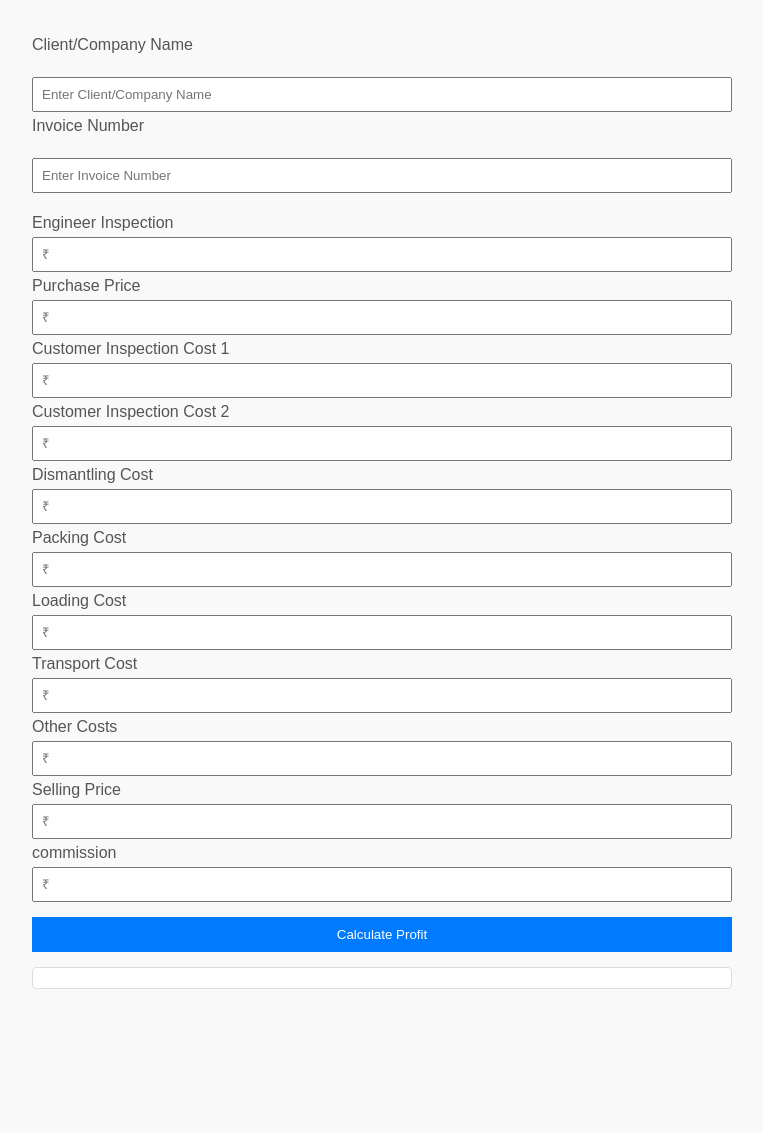
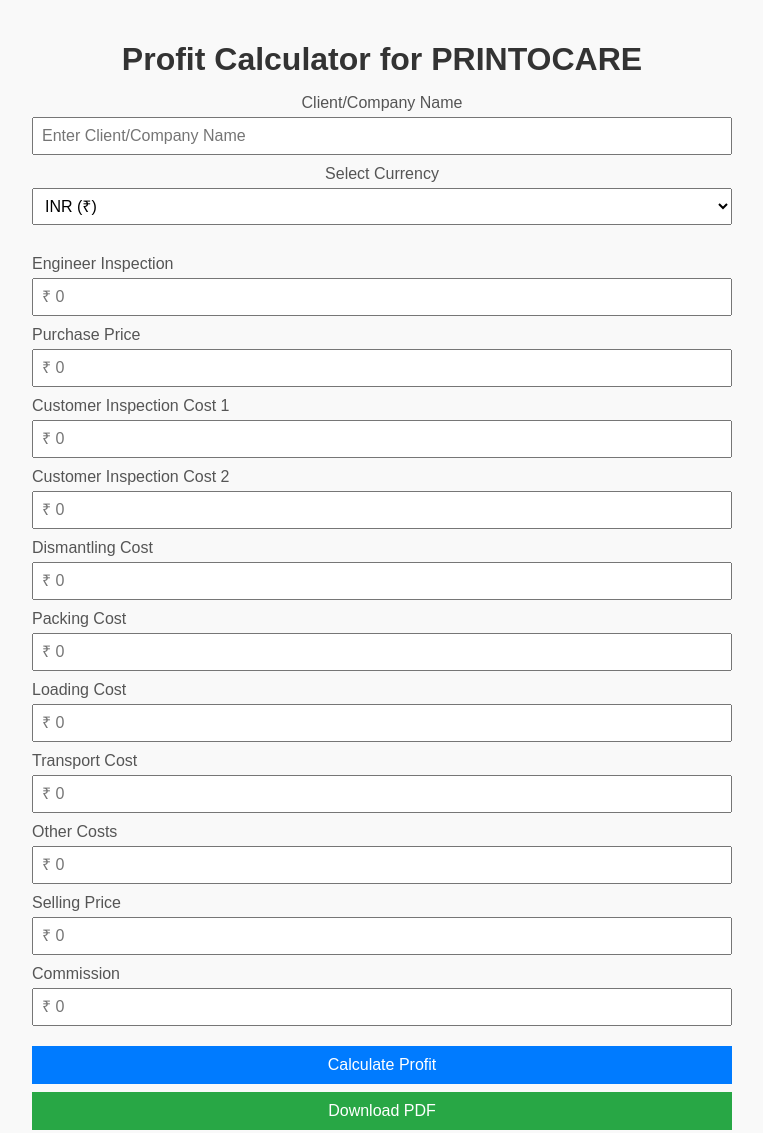
Before and after one commit to Hermanika-Godara/Profit-calculator, a plain HTML site: page index.html in a window 1280 px wide. Shown: the top 1133 px of the page, without its empty margins (258-1021 px from the left). Before the commit the page ends 1009 px from the top, so only its background shows below. Drawn offline with nearby package versions, Linux system fonts and the light colour scheme.

Commit message:
Update index.html

```diff
--- a/index.html
+++ b/index.html
@@ -1,9 +1,9 @@
 <!DOCTYPE html>
 <html lang="en">
 <head>
-  <meta charset="UTF-8">
-  <meta name="viewport" content="width=device-width, initial-scale=1.0">
-  <title> PRINTOCARE Profit Calculator </title>
+  <meta charset="UTF-8" />
+  <meta name="viewport" content="width=device-width, initial-scale=1" />
+  <title>Profit Calculator for PRINTOCARE</title>
   <style>
     body {
       font-family: Arial, sans-serif;
@@ -16,27 +16,23 @@
     h1 {
       text-align: center;
       color: #333;
+      margin-bottom: 5px;
     }
-    #clientInfo {
-      position: absolute;
-      top: 20px;
-      right: 20px;
-      text-align: right;
-      color: #333;
-    }
-    .input-group {
-      margin-bottom: 10px;
+    p#clientSection {
+      text-align: center;
+      margin-bottom: 20px;
     }
     label {
       display: block;
       margin-bottom: 5px;
       color: #555;
     }
-    input[type="number"], input[type="text"] {
+    input[type="number"], input[type="text"], select {
       width: 100%;
       padding: 8px;
-      margin-bottom: 5px;
+      margin-bottom: 10px;
       box-sizing: border-box;
+      font-size: 16px;
     }
     button {
       padding: 10px 20px;
@@ -46,6 +42,7 @@
       cursor: pointer;
       width: 100%;
       margin-top: 10px;
+      font-size: 16px;
     }
     .result {
       margin-top: 15px;
@@ -53,82 +50,145 @@
       padding: 10px;
       border: 1px solid #ddd;
       border-radius: 4px;
+      font-size: 16px;
     }
   </style>
 </head>
 <body>
 
+  <h1>Profit Calculator for PRINTOCARE</h1>
 
-<p>
-  <label for="clientName">Client/Company Name</label><br>
-  <input type="text" id="clientName" placeholder="Enter Client/Company Name">
-  <label for="InvoiceNumber">Invoice Number</label><br>
-  <input type="number" id="InvoiceNumber" placeholder="Enter Invoice Number">
-</p>
+  <p id="clientSection">
+    <label for="clientName">Client/Company Name</label>
+    <input type="text" id="clientName" placeholder="Enter Client/Company Name" />
+
+    <label for="currency">Select Currency</label>
+    <select id="currency" onchange="updateCurrencySymbols()">
+      <option value="₹">INR (₹)</option>
+      <option value="S$">SGD (S$)</option>
+      <option value="€">EUR (€)</option>
+      <option value="$">USD ($)</option>
+    </select>
+  </p>
 
   <div class="input-group">
     <label>Engineer Inspection</label>
-    <input type="number" id="engineerInspection" placeholder="₹">
+    <input type="number" id="engineerInspection" placeholder="0" />
 
     <label>Purchase Price</label>
-    <input type="number" id="purchasePrice" placeholder="₹">
+    <input type="number" id="purchasePrice" placeholder="0" />
 
     <label>Customer Inspection Cost 1</label>
-    <input type="number" id="custInspection1" placeholder="₹">
+    <input type="number" id="custInspection1" placeholder="0" />
 
     <label>Customer Inspection Cost 2</label>
-    <input type="number" id="custInspection2" placeholder="₹">
+    <input type="number" id="custInspection2" placeholder="0" />
 
     <label>Dismantling Cost</label>
-    <input type="number" id="dismantling" placeholder="₹">
+    <input type="number" id="dismantling" placeholder="0" />
 
     <label>Packing Cost</label>
-    <input type="number" id="packing" placeholder="₹">
+    <input type="number" id="packing" placeholder="0" />
 
     <label>Loading Cost</label>
-    <input type="number" id="loading" placeholder="₹">
+    <input type="number" id="loading" placeholder="0" />
 
     <label>Transport Cost</label>
-    <input type="number" id="transport" placeholder="₹">
+    <input type="number" id="transport" placeholder="0" />
 
     <label>Other Costs</label>
-    <input type="number" id="other" placeholder="₹">
+    <input type="number" id="other" placeholder="0" />
 
     <label>Selling Price</label>
-    <input type="number" id="sellingPrice" placeholder="₹">
+    <input type="number" id="sellingPrice" placeholder="0" />
 
-    <label>commission</label>
-    <input type="number" id="commission" placeholder="₹">
+    <label>Commission</label>
+    <input type="number" id="commission" placeholder="0" />
 
     <button onclick="calculateProfit()">Calculate Profit</button>
+    <button onclick="downloadPDF()" style="background-color:#28a745; margin-top: 8px;">Download PDF</button>
   </div>
 
   <div class="result" id="result"></div>
 
+  <!-- jsPDF CDN for PDF export -->
+  <script src="https://cdnjs.cloudflare.com/ajax/libs/jspdf/2.5.1/jspdf.umd.min.js"></script>
+
   <script>
+    // Update input placeholders with selected currency symbol
+    function updateCurrencySymbols() {
+      const currency = document.getElementById('currency').value;
+      const inputs = [
+        'engineerInspection', 'purchasePrice', 'custInspection1', 'custInspection2',
+        'dismantling', 'packing', 'loading', 'transport', 'other', 'sellingPrice', 'commission'
+      ];
+      inputs.forEach(id => {
+        const input = document.getElementById(id);
+        input.placeholder = currency + " 0";
+      });
+      // Also update result if visible
+      if(document.getElementById('result').innerHTML.trim() !== '') {
+        calculateProfit();
+      }
+    }
+
     function calculateProfit() {
-      let clientName = document.getElementById('clientName').value;
+      const currency = document.getElementById('currency').value;
+      const clientName = document.getElementById('clientName').value || 'N/A';
 
       let totalCost = 0;
-      totalCost += Number(document.getElementById('engineerInspection').value || 0);
-      totalCost += Number(document.getElementById('purchasePrice').value || 0);
-      totalCost += Number(document.getElementById('custInspection1').value || 0);
-      totalCost += Number(document.getElementById('custInspection2').value || 0);
-      totalCost += Number(document.getElementById('dismantling').value || 0);
-      totalCost += Number(document.getElementById('packing').value || 0);
-      totalCost += Number(document.getElementById('loading').value || 0);
-      totalCost += Number(document.getElementById('transport').value || 0);
-      totalCost += Number(document.getElementById('other').value || 0);
+      ['engineerInspection', 'purchasePrice', 'custInspection1', 'custInspection2',
+       'dismantling', 'packing', 'loading', 'transport', 'other'].forEach(id => {
+        totalCost += Number(document.getElementById(id).value || 0);
+      });
 
-      let sellingPrice = Number(document.getElementById('sellingPrice').value || 0);
-      let profit = sellingPrice - totalCost;
+      const sellingPrice = Number(document.getElementById('sellingPrice').value || 0);
+      const commission = Number(document.getElementById('commission').value || 0);
+
+      let profit = sellingPrice - totalCost - commission;
 
       document.getElementById('result').innerHTML = `
-        <strong>Client:</strong> ${clientName || 'N/A'}<br>
-        <strong>Total Cost:</strong> ₹ ${totalCost.toFixed(2)} <br>
-        <strong>Profit:</strong> ₹ ${profit.toFixed(2)}
+        <strong>Client:</strong> ${clientName}<br>
+        <strong>Total Cost:</strong> ${currency} ${totalCost.toFixed(2)}<br>
+        <strong>Commission:</strong> ${currency} ${commission.toFixed(2)}<br>
+        <strong>Profit:</strong> ${currency} ${profit.toFixed(2)}
       `;
     }
+
+    async function downloadPDF() {
+      const { jsPDF } = window.jspdf;
+      const doc = new jsPDF();
+
+      const clientName = document.getElementById('clientName').value || 'N/A';
+      const currency = document.getElementById('currency').value;
+
+      let totalCost = 0;
+      ['engineerInspection', 'purchasePrice', 'custInspection1', 'custInspection2',
+       'dismantling', 'packing', 'loading', 'transport', 'other'].forEach(id => {
+        totalCost += Number(document.getElementById(id).value || 0);
+      });
+
+      const sellingPrice = Number(document.getElementById('sellingPrice').value || 0);
+      const commission = Number(document.getElementById('commission').value || 0);
+      let profit = sellingPrice - totalCost - commission;
+
+      doc.setFontSize(18);
+      doc.text("Profit Calculator for PRINTOCARE", 14, 20);
+
+      doc.setFontSize(14);
+      doc.text(`Client/Company: ${clientName}`, 14, 35);
+      doc.text(`Currency: ${currency}`, 14, 45);
+
+      doc.text(`Total Cost: ${currency} ${totalCost.toFixed(2)}`, 14, 60);
+      doc.text(`Commission: ${currency} ${commission.toFixed(2)}`, 14, 70);
+      doc.text(`Selling Price: ${currency} ${sellingPrice.toFixed(2)}`, 14, 80);
+      doc.text(`Profit: ${currency} ${profit.toFixed(2)}`, 14, 90);
+
+      doc.save(`Profit_Report_${clientName || 'Unknown'}.pdf`);
+    }
+
+    // Initialize currency placeholders on page load
+    window.onload = updateCurrencySymbols;
   </script>
 </body>
 </html>
```
